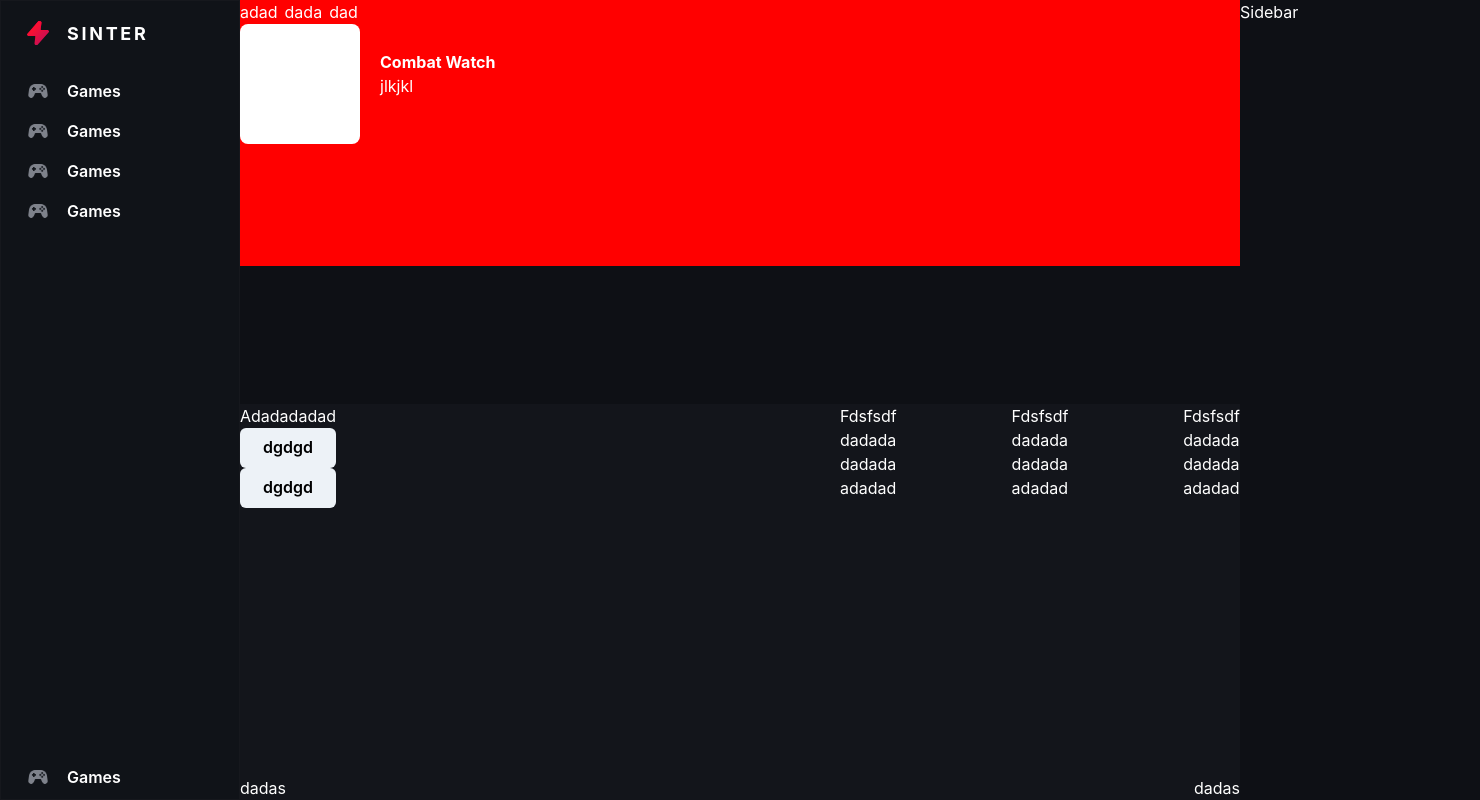
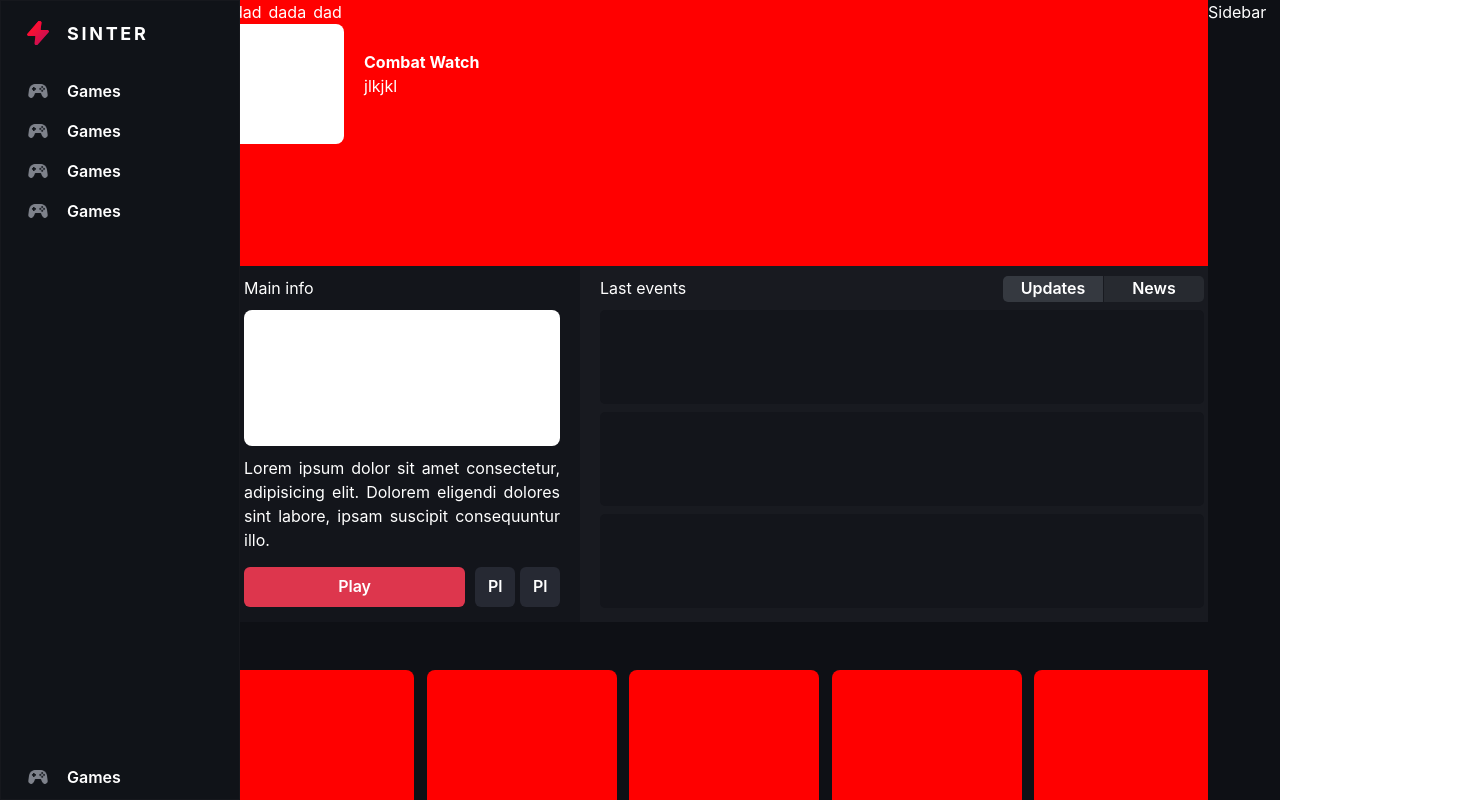
Before and after one commit to sufetter/WebCard, a Next.js app in the folder client/cw/: page /games/1 in a window 1280 px wide. Shown: the whole page, 1480 px wide, since content can reach past the window. Built offline with nearby package versions, Linux system fonts and the light colour scheme.

Commit message:
pages basic ui added

```diff
--- a/client/cw/components/footer.tsx
+++ b/client/cw/components/footer.tsx
@@ -5,7 +5,7 @@ import React from "react";
 const Footer = () => {
   return (
     <Flex minH="396px" w="100%" bg="#13151B" justify="center">
-      <Flex w="1000px" direction="column" flex={1}>
+      <Flex w="1000px" direction="column" flex={1} py="64px">
         <Flex w="100%" justify="space-between">
           <Flex direction="column">
             <Flex>Adadadadad</Flex>
@@ -16,36 +16,101 @@ const Footer = () => {
               <Box>dgdgd</Box>
             </ButtonDef>
           </Flex>
-          <Flex w="400px" justify="space-between">
+          <Flex w="550px" justify="space-between">
             <Flex direction="column">
-              <Flex>Fdsfsdf</Flex>
-              <Flex direction="column">
-                <Flex>dadada</Flex>
-                <Flex>dadada</Flex>
-                <Flex>adadad</Flex>
+              <Flex
+                color="#999CA3"
+                fontSize="12px"
+                fontWeight="500"
+                textTransform="uppercase"
+                letterSpacing="1.5px"
+                pb="10px"
+              >
+                Our games
+              </Flex>
+              <Flex
+                direction="column"
+                fontWeight="600"
+                fontSize="16px"
+                letterSpacing="1px"
+                color="#E2E4E9"
+                lineHeight="28px"
+              >
+                <Flex cursor="pointer">League of Knights</Flex>
+                <Flex cursor="pointer">Combat Watch</Flex>
+                <Flex cursor="pointer">Shadow Hunter</Flex>
+                <Flex cursor="pointer">Cyber Flame</Flex>
+                <Flex cursor="pointer">Just a Tavern</Flex>
               </Flex>
             </Flex>
             <Flex direction="column">
-              <Flex>Fdsfsdf</Flex>
-              <Flex direction="column">
-                <Flex>dadada</Flex>
-                <Flex>dadada</Flex>
-                <Flex>adadad</Flex>
+              <Flex
+                color="#999CA3"
+                fontSize="12px"
+                fontWeight="500"
+                textTransform="uppercase"
+                letterSpacing="1.5px"
+                pb="10px"
+              >
+                Socials
+              </Flex>
+              <Flex
+                direction="column"
+                fontWeight="600"
+                fontSize="16px"
+                letterSpacing="1px"
+                color="#E2E4E9"
+                lineHeight="28px"
+              >
+                <Flex cursor="pointer">Facebook</Flex>
+                <Flex cursor="pointer">Twitter</Flex>
+                <Flex cursor="pointer">Instagram</Flex>
+                <Flex cursor="pointer">Our Discord</Flex>
               </Flex>
             </Flex>
             <Flex direction="column">
-              <Flex>Fdsfsdf</Flex>
-              <Flex direction="column">
-                <Flex>dadada</Flex>
-                <Flex>dadada</Flex>
-                <Flex>adadad</Flex>
+              <Flex
+                color="#999CA3"
+                fontSize="12px"
+                fontWeight="500"
+                textTransform="uppercase"
+                letterSpacing="1.5px"
+                pb="10px"
+              >
+                Our games
+              </Flex>
+              <Flex
+                direction="column"
+                fontWeight="600"
+                fontSize="16px"
+                letterSpacing="1px"
+                color="#E2E4E9"
+                lineHeight="28px"
+              >
+                <Flex cursor="pointer">League of Knights</Flex>
+                <Flex cursor="pointer">Combat Watch</Flex>
+                <Flex cursor="pointer">Shadow Hunter</Flex>
+                <Flex cursor="pointer">Cyber Flame</Flex>
+                <Flex cursor="pointer">Just a Tavern</Flex>
               </Flex>
             </Flex>
           </Flex>
         </Flex>
-        <Flex w="100%" justify="space-between" align="flex-end" h="100%">
-          <Flex>dadas</Flex>
-          <Flex>dadas</Flex>
+        <Flex
+          w="100%"
+          justify="space-between"
+          align="flex-end"
+          h="100%"
+          color="#999CA3"
+        >
+          <Flex gap="25px">
+            <Flex cursor="pointer">Made with love by Lobunets Daniil</Flex>
+            <Flex cursor="pointer">English</Flex>
+          </Flex>
+          <Flex gap="25px">
+            <Flex cursor="pointer">Terms of use</Flex>
+            <Flex cursor="pointer">Privacy Policy</Flex>
+          </Flex>
         </Flex>
       </Flex>
     </Flex>
--- /dev/null
+++ b/client/cw/components/games.tsx
@@ -0,0 +1,17 @@
+import React from "react";
+import {Flex} from "@chakra-ui/react";
+import {Card} from "../src/pages/index";
+
+const Games = () => {
+  return (
+    <Flex w="100%" h="250px" justify="space-between" mt="48px" mb="62px">
+      <Card desc="Example" />
+      <Card desc="Example" />
+      <Card desc="Example" />
+      <Card desc="Example" />
+      <Card desc="Example" />
+    </Flex>
+  );
+};
+
+export default Games;
--- /dev/null
+++ b/client/cw/components/getInTouch.tsx
@@ -0,0 +1,46 @@
+import {ButtonDef} from "@/pages";
+import {Flex, Box} from "@chakra-ui/react";
+import sectionBg from "../images/getInTouch_section.png";
+import React from "react";
+
+const GetInTouch = () => {
+  return (
+    <Flex
+      direction="column"
+      w="100%"
+      minH="420px"
+      flex={1}
+      bgImage={sectionBg.src}
+      bgSize="cover"
+      align="center"
+      justify="center"
+    >
+      <Flex fontSize="28px" fontWeight="700">
+        Your personal gaming coach
+      </Flex>
+      <Flex maxW="450px" color="#999CA3" textAlign="justify" my="20px">
+        Blitz simplifies the process of mastering difficult games, helping you
+        improve at every step of your journey to the top.
+      </Flex>
+      <Flex gap="7px" mt="10px">
+        <ButtonDef
+          styles={{minW: "150px", bg: "#DD364D", _hover: {bg: "#E5596C"}}}
+        >
+          <Box> Download Blitz</Box>
+        </ButtonDef>
+        <ButtonDef
+          styles={{
+            minW: "150px",
+            bg: "#272A30",
+            color: "#999CA3",
+            _hover: {bg: "#3C3F47"},
+          }}
+        >
+          <Box>Sign in</Box>
+        </ButtonDef>
+      </Flex>
+    </Flex>
+  );
+};
+
+export default GetInTouch;
--- a/client/cw/components/layout.tsx
+++ b/client/cw/components/layout.tsx
@@ -37,13 +37,8 @@ export default function Layout({children, headerType = "main"}: LayoutProps) {
           <Flex direction="row" w="100%" mt="0px !important">
             <Navbar />
 
-            <VStack bg="#0E1015" maxH="100vh" flex={1}>
-              <Flex
-                direction="column"
-                mt="0px !important"
-                h="3000px"
-                overflowY="auto"
-              >
+            <VStack bg="#0E1015" maxH="100vh" flex={1} overflowY="auto">
+              <Flex direction="column" mt="0px !important" h="3000px">
                 <Header headerType={headerType} />
                 <Flex mt="0px !important" flex={1}>
                   {children}
--- a/client/cw/components/navbar.tsx
+++ b/client/cw/components/navbar.tsx
@@ -1,8 +1,8 @@
 import React, {useState} from "react";
 import {Box, VStack, Flex, Icon} from "@chakra-ui/react";
 import Image from "next/image";
-import * as logo from "./../images/logo.svg";
-import * as games from "./../images/games_section.svg";
+import logo from "./../images/logo.svg";
+import games from "./../images/games_section.svg";
 import {useRouter} from "next/router";
 import {motion, Variants} from "framer-motion";
 
--- /dev/null
+++ b/client/cw/components/overview.tsx
@@ -0,0 +1,117 @@
+import {ButtonDef} from "@/pages";
+import {Flex, Box, VStack} from "@chakra-ui/react";
+import React from "react";
+import sectionBg from "../images/getInTouch_section.png";
+
+const overviewColors = {
+  mainBg: "#181A20",
+  leftSectionBg: "#13151B",
+  mainButton: "#DD364D",
+  secondButton: "#262933",
+  mainEventButton: "#353940",
+  secondEventButton: "#272A30",
+  mainButtonHover: "#E5596C",
+  secondButtonHover: "#3C3F47",
+  mainText: "#fff",
+  mainEventItem: "#13151B",
+  eventItemButtonHover: "#646E80",
+};
+
+const EventItem = () => {
+  return (
+    <Flex
+      w="100%"
+      h="94px"
+      bg={overviewColors.mainEventItem}
+      borderRadius={5}
+    ></Flex>
+  );
+};
+
+const Overview = () => {
+  return (
+    <Flex w="100%" bg={overviewColors.mainBg} h="356px">
+      <Flex
+        direction="column"
+        bg={overviewColors.leftSectionBg}
+        px="20px"
+        py="10px"
+      >
+        <Flex pb="10px">Main info</Flex>
+        <Flex w="316px" h="182px" bg="white" borderRadius={8}></Flex>
+        <Flex maxW="316px" textAlign="justify" py="10px">
+          Lorem ipsum dolor sit amet consectetur, adipisicing elit. Dolorem
+          eligendi dolores sint labore, ipsam suscipit consequuntur illo.
+        </Flex>
+        <Flex gap="10px" py="5px">
+          <ButtonDef
+            styles={{
+              w: "70%",
+              bg: `${overviewColors.mainButton}`,
+              color: `${overviewColors.mainText}`,
+              _hover: {bg: `${overviewColors.mainButtonHover}`},
+            }}
+          >
+            <Box>Play</Box>
+          </ButtonDef>
+          <Flex w="20%" gap="5px">
+            <ButtonDef
+              styles={{
+                bg: `${overviewColors.secondButton}`,
+                color: `${overviewColors.mainText}`,
+                _hover: {bg: `${overviewColors.secondButtonHover}`},
+              }}
+            >
+              <Box>Pl</Box>
+            </ButtonDef>
+            <ButtonDef
+              styles={{
+                bg: `${overviewColors.secondButton}`,
+                color: `${overviewColors.mainText}`,
+                _hover: {bg: `${overviewColors.secondButtonHover + 500}`},
+              }}
+            >
+              <Box>Pl</Box>
+            </ButtonDef>
+          </Flex>
+        </Flex>
+      </Flex>
+      <Flex direction="column" px="20px" py="10px" w="100%">
+        <Flex w="100%" justify="space-between" pb="10px" h="34px">
+          <Flex>Last events</Flex>
+          <Flex gap="1px">
+            <ButtonDef
+              styles={{
+                h: "26px",
+                w: "100px",
+                borderRadius: "5px 0 0 5px",
+                bg: `${overviewColors.mainEventButton}`,
+                _hover: {bg: `${overviewColors.eventItemButtonHover}`},
+              }}
+            >
+              <Box>Updates</Box>
+            </ButtonDef>
+            <ButtonDef
+              styles={{
+                h: "26px",
+                w: "100px",
+                borderRadius: "0 5px 5px 0",
+                bg: `${overviewColors.secondEventButton}`,
+                _hover: {bg: `${overviewColors.eventItemButtonHover}`},
+              }}
+            >
+              <Box>News</Box>
+            </ButtonDef>
+          </Flex>
+        </Flex>
+        <VStack>
+          <EventItem />
+          <EventItem />
+          <EventItem />
+        </VStack>
+      </Flex>
+    </Flex>
+  );
+};
+
+export default Overview;
--- a/client/cw/components/sidebar.tsx
+++ b/client/cw/components/sidebar.tsx
@@ -2,7 +2,7 @@ import React, {useState} from "react";
 import {Box, VStack, Flex} from "@chakra-ui/react";
 const Sidebar = () => {
   return (
-    <Flex bg="#0e1015" minW="240px">
+    <Flex bg="#0e1015" minW="72px">
       Sidebar
     </Flex>
   );
--- a/client/cw/src/pages/games/[id].tsx
+++ b/client/cw/src/pages/games/[id].tsx
@@ -1,13 +1,16 @@
 import React from "react";
 import Layout from "../../../components/layout";
 import {Flex, Box} from "@chakra-ui/react";
+import Overview from "../../../components/overview";
+import Games from "../../../components/games";
+import GetInTouch from "../../../components/getInTouch";
 
 const Game = () => {
   return (
     <>
       <main>
         <Layout headerType="lkkl">
-          <Flex flex={1} w="100%" h="100%">
+          <Flex flex={1} w="100%" h="100%" direction="column" overflowY="auto">
             <Flex h="266px" bg="red" w="100%" direction="column">
               <Flex gap="7px">
                 <Flex>adad</Flex>
@@ -27,6 +30,9 @@ const Game = () => {
                 </Flex>
               </Flex>
             </Flex>
+            <Overview />
+            <Games />
+            <GetInTouch />
           </Flex>
         </Layout>
       </main>
--- a/client/cw/src/pages/index.tsx
+++ b/client/cw/src/pages/index.tsx
@@ -4,6 +4,8 @@ import Image from "next/image";
 import Layout from "../../components/layout";
 import Tilt from "react-parallax-tilt";
 import {useRouter} from "next/router";
+import Games from "../../components/games";
+import GetInTouch from "../../components/getInTouch";
 
 interface CardProps {
   styles?: object;
@@ -51,7 +53,8 @@ export const ButtonDef = ({styles, children, section = "/"}: ButtonProps) => {
   return (
     <Button
       // variant="unstyled"
-      color="black"
+      color="white"
+      bg="gray"
       {...styles}
       onClick={() => handleNavigation(section)}
     >
@@ -78,19 +81,7 @@ export default function Home() {
         <Layout>
           <Flex direction="column" align="center" flex={1}>
             <Flex direction="column" w="1000px">
-              <Flex
-                w="100%"
-                h="250px"
-                justify="space-between"
-                mt="48px"
-                mb="62px"
-              >
-                <Card desc="Example" />
-                <Card desc="Example" />
-                <Card desc="Example" />
-                <Card desc="Example" />
-                <Card desc="Example" />
-              </Flex>
+              <Games />
               <Flex direction="column">
                 <Flex>fsfs</Flex>
                 <Flex justify="space-between" flexWrap="wrap" mb="72px">
@@ -103,26 +94,7 @@ export default function Home() {
                 </Flex>
               </Flex>
             </Flex>
-            <Flex
-              direction="column"
-              w="1608px"
-              minH="420px"
-              flex={1}
-              bg="red"
-              align="center"
-              justify="center"
-            >
-              <Flex>fsfs</Flex>
-              <Flex>fsfs</Flex>
-              <Flex gap="10px">
-                <ButtonDef>
-                  <Box>ggsgs</Box>
-                </ButtonDef>
-                <ButtonDef>
-                  <Box>ggsgs</Box>
-                </ButtonDef>
-              </Flex>
-            </Flex>
+            <GetInTouch />
           </Flex>
         </Layout>
       </main>
```
Also changed, not shown: client/cw/images/getInTouch_section.png (added).
